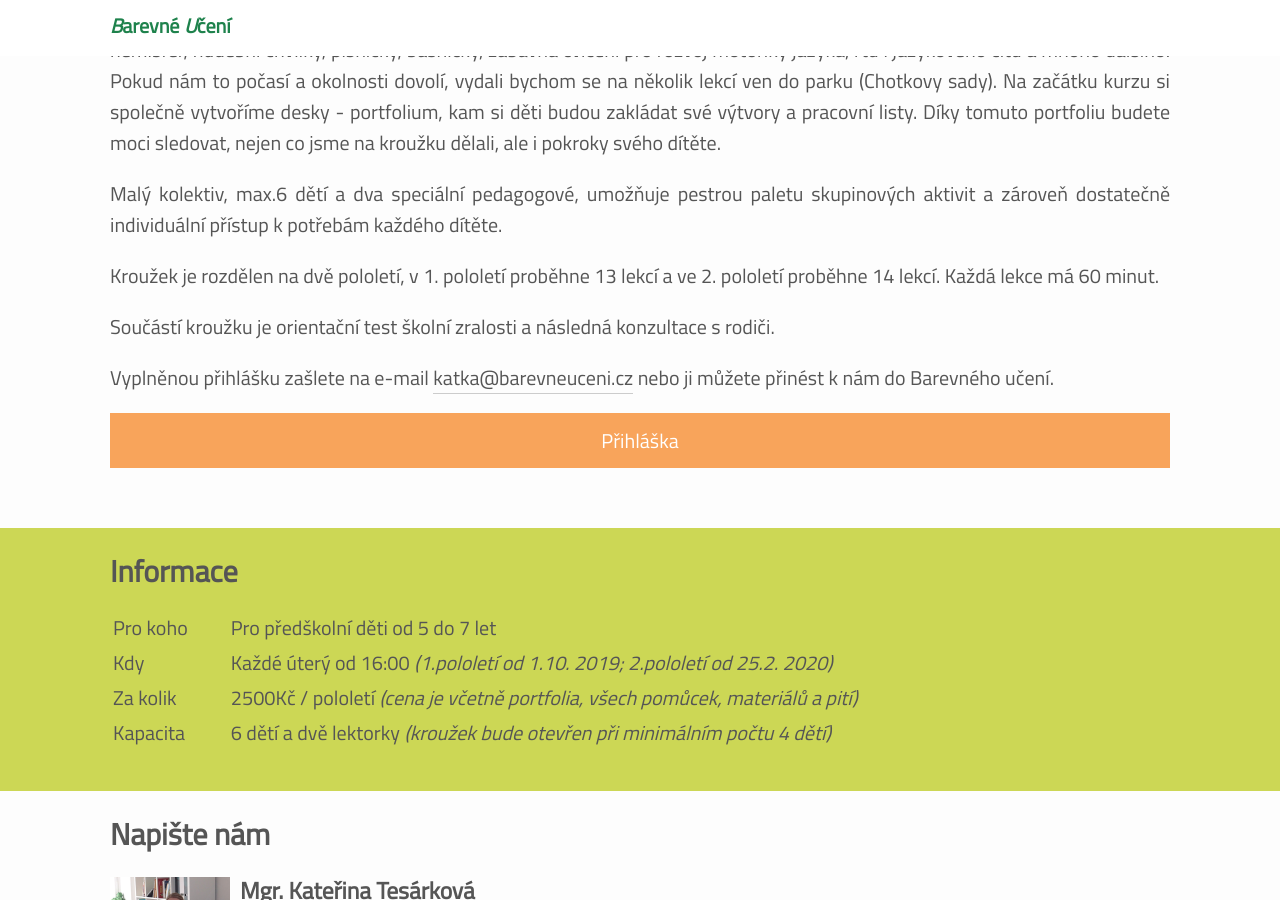
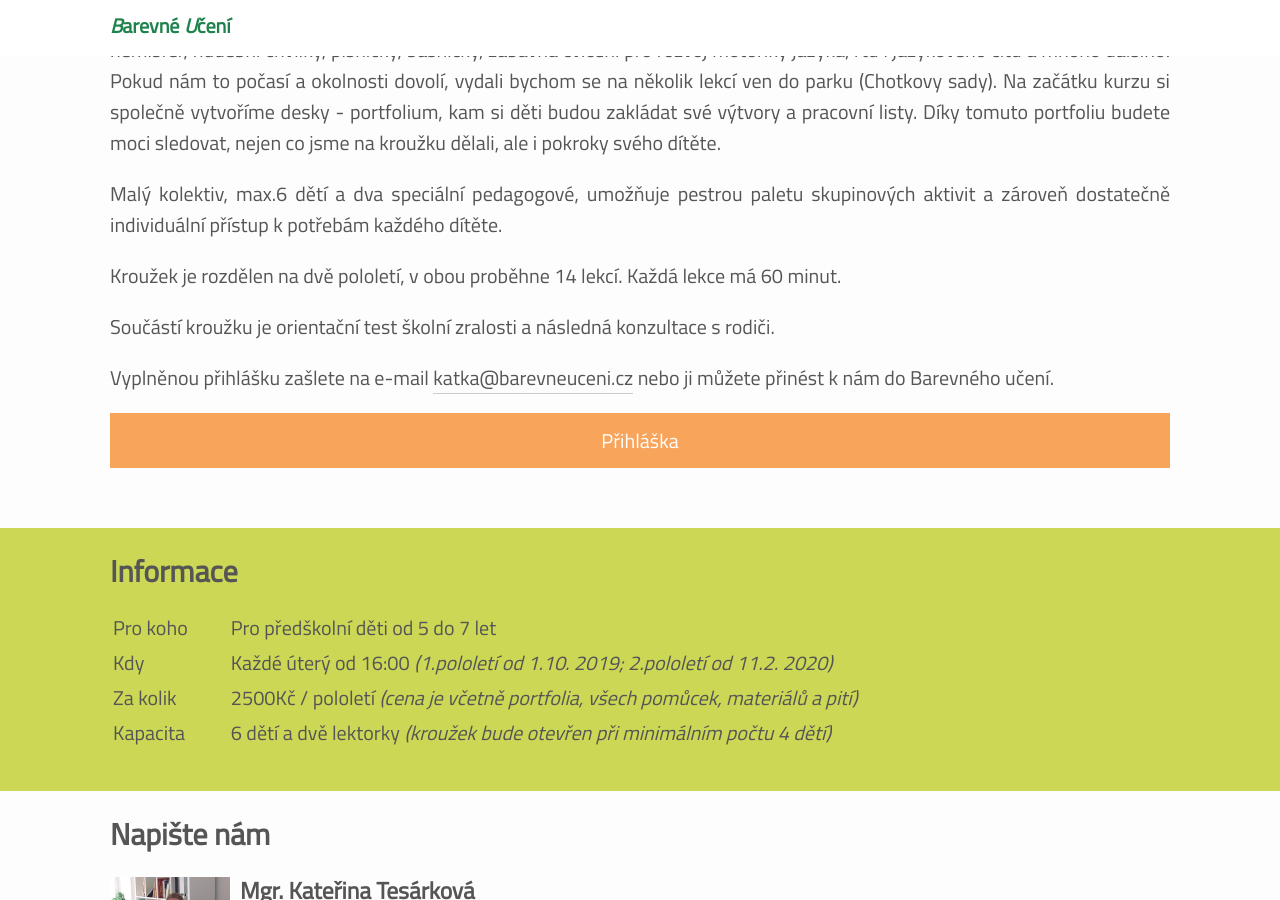
Before and after one commit to JakubTesarek/barevneuceni.cz, a Jekyll site: the page built from pages/barevny-predskolacek.html, in a window 1280 px wide and 900 px high, scrolled down 547 px. Built offline with Jekyll 4.4.1, drawn with Linux system fonts in a browser that asks for light colours; nearby versions of some CDN libraries.

Commit message:
Update barevny-predskolacek.html

```diff
--- a/pages/barevny-predskolacek.html
+++ b/pages/barevny-predskolacek.html
@@ -22,7 +22,7 @@ layout: product
         </p>
 		<p>Děti se mohou těšit na spoustu her, veselých pracovních listů, arteterapeutické tvoření, jógové hrátky, cviky na propojení hemisfér, hudební chvilky, písničky, básničky, zábavná cvičení pro rozvoj motoriky jazyka, rtů i jazykového citu a mnoho dalšího. Pokud nám to počasí a okolnosti dovolí, vydali bychom se na několik lekcí ven do parku (Chotkovy sady). Na začátku kurzu si společně vytvoříme desky - portfolium, kam si děti budou zakládat své výtvory a pracovní listy. Díky tomuto portfoliu budete moci sledovat, nejen co jsme na kroužku dělali, ale i pokroky svého dítěte.</p>
         <p>Malý kolektiv, max.6 dětí a dva speciální pedagogové, umožňuje pestrou paletu skupinových aktivit a zároveň dostatečně individuální přístup k potřebám každého dítěte.</p>
-        <p>Kroužek je rozdělen na dvě pololetí, v 1. pololetí proběhne 13 lekcí a ve 2. pololetí proběhne 14 lekcí. Každá lekce má 60 minut.</p>
+        <p>Kroužek je rozdělen na dvě pololetí, v obou proběhne 14 lekcí. Každá lekce má 60 minut.</p>
         <p>Součástí kroužku je orientační test školní zralosti a následná konzultace s rodiči.</p>
         <p>Vyplněnou přihlášku zašlete na e-mail <a href="mailto:katka@barevneuceni.cz">katka@barevneuceni.cz</a> nebo ji můžete přinést k nám do Barevného učení.</p>
         <p>
@@ -41,7 +41,7 @@ layout: product
 			</tr>
 			<tr>
 				<td>Kdy</td>
-				<td>Každé úterý od 16:00 <i>(1.pololetí od 1.10. 2019; 2.pololetí od 25.2. 2020)</i></td>
+				<td>Každé úterý od 16:00 <i>(1.pololetí od 1.10. 2019; 2.pololetí od 11.2. 2020)</i></td>
 			</tr>
 			<tr>
 				<td>Za kolik</td>
```
